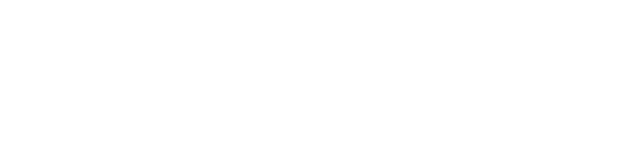
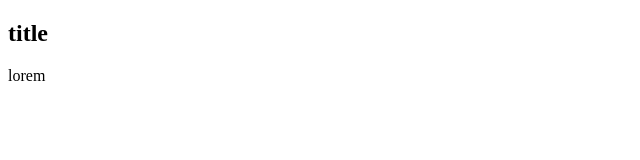
Before and after one commit to alelozada/miPrimerRepo, a plain HTML site: page index.html in a window 1280 px wide. Shown: the whole page, without its empty margins (0-640 px from the left). Drawn offline with Linux system fonts and the light colour scheme.

Commit message:
agregando h2 y un parrafo

```diff
--- a/index.html
+++ b/index.html
@@ -6,6 +6,7 @@
     <title>GIT</title>
 </head>
 <body>
-
+    <h2>title</h2>
+    <p>lorem</p>
 </body>
 </html>
```
